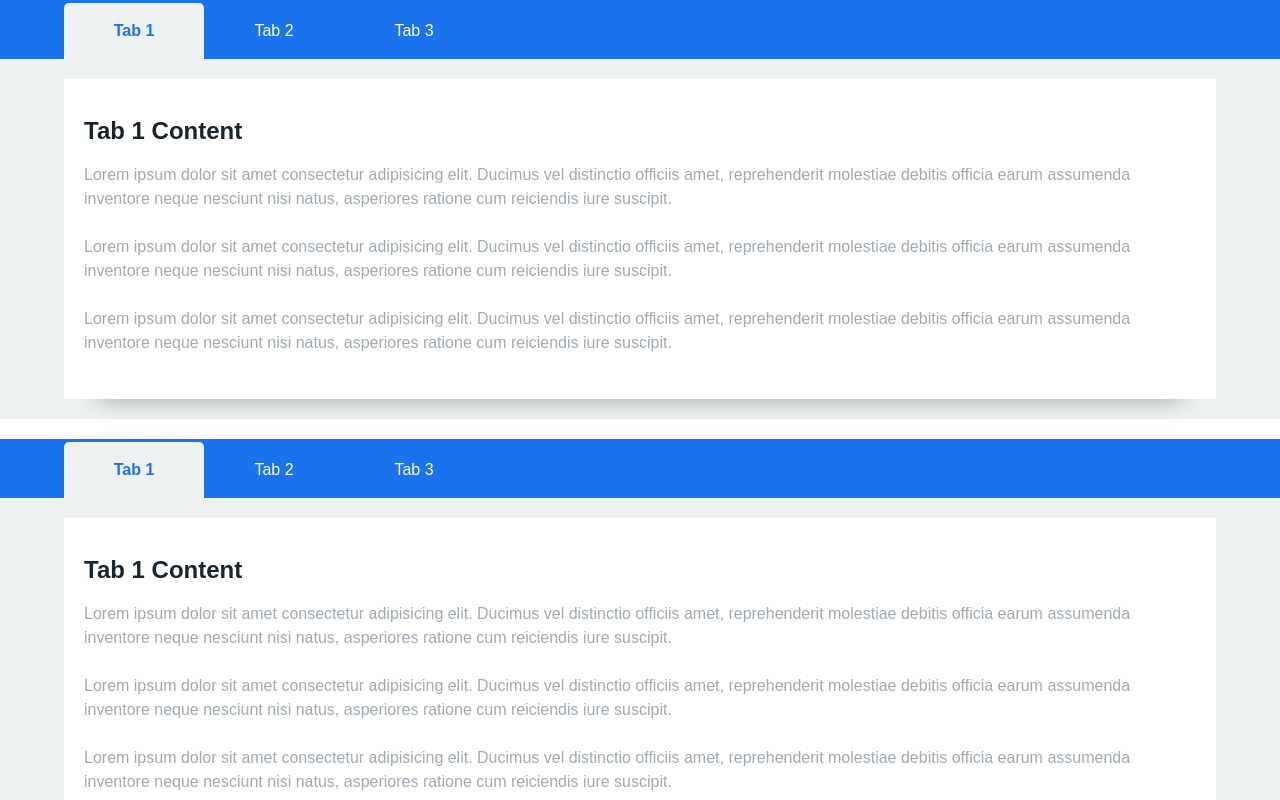
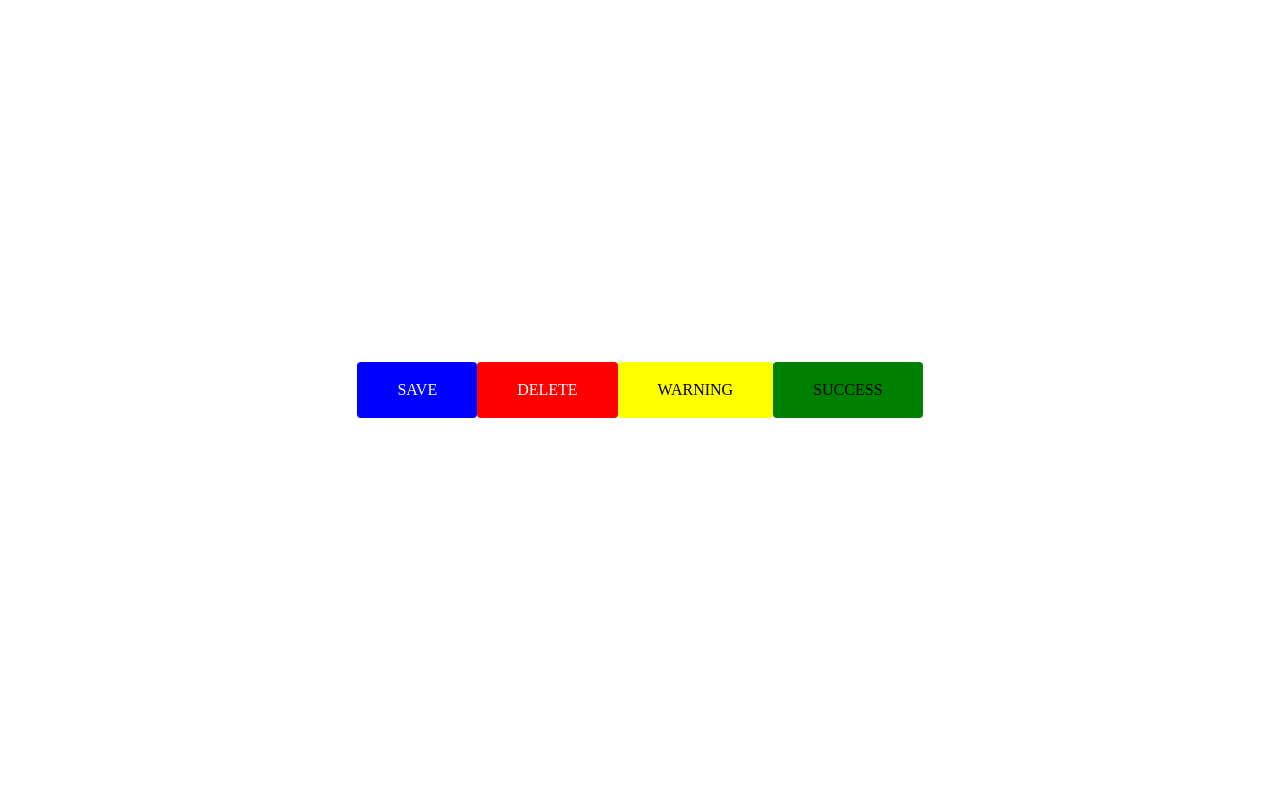
Before and after one commit to ImranHuhn/typescript-angular, an Angular app: page / in a window 1280 px wide. Shown: the top 800 px of the page. Built offline with nearby package versions, Linux system fonts and the light colour scheme.

Commit message:
Pass Data from parent to child Lesson

```diff
--- a/src/app/app.component.html
+++ b/src/app/app.component.html
@@ -1,5 +1,13 @@
+<!-- <app-tabs-component></app-tabs-component>
 <app-tabs-component></app-tabs-component>
 <app-tabs-component></app-tabs-component>
-<app-tabs-component></app-tabs-component>
-<app-tabs-component></app-tabs-component>
+<app-tabs-component></app-tabs-component> -->
+
+
+<div class="testing-box">
+    <master-button [type]="'primary'" [title]="'save'"></master-button>
+    <master-button [type]="'danger'" [title]="'delete'"></master-button>
+    <master-button [type]="'warning'" [title]="'warning'"></master-button>
+    <master-button [type]="'success'" [title]="'success'"></master-button>
+</div>
 <router-outlet></router-outlet>
--- a/src/app/app.module.ts
+++ b/src/app/app.module.ts
@@ -10,13 +10,15 @@ import { TitleComponent } from './image-box/title/title.component';
 //import { ImageBoxService } from './image-box/image-box.service';
 import { GetDataService } from './image-box/get-data.service';
 import { TabsComponentComponent } from './tabs-component/tabs-component.component';
+import { MasterButtonComponent } from './master-button/master-button.component';
 
 @NgModule({
   declarations: [
     AppComponent,
     ImageBoxComponent,
     TitleComponent,
-    TabsComponentComponent
+    TabsComponentComponent,
+    MasterButtonComponent
   ],
   imports: [
     BrowserModule,
--- /dev/null
+++ b/src/app/master-button/master-button.component.html
@@ -0,0 +1,6 @@
+<div id="master-button" [ngClass]="{
+    'primary': type == 'primary',
+    'danger': type == 'danger',
+    'success': type == 'success',
+    'warning': type == 'warning'
+}">{{ title }}</div>
--- /dev/null
+++ b/src/app/master-button/master-button.component.scss
@@ -0,0 +1,24 @@
+#master-button {
+    padding: 20px 40px;
+    color: white;
+    background: black;
+    border-radius: 4px;
+    text-transform: uppercase;
+    margin-bottom: 20px;
+    &.primary {
+        background: blue;
+        color: white;
+    }
+    &.danger {
+        background: red;
+        color: white;
+    }
+    &.warning {
+        background: yellow;
+        color: black;
+    }
+    &.success {
+        background: green;
+        color: black;
+    }
+}
--- /dev/null
+++ b/src/app/master-button/master-button.component.ts
@@ -0,0 +1,13 @@
+import { Component, OnInit, Input } from '@angular/core';
+
+@Component({
+  selector: 'master-button',
+  templateUrl: './master-button.component.html',
+  styleUrls: ['./master-button.component.scss']
+})
+export class MasterButtonComponent implements OnInit {
+  @Input() type!: string;
+  @Input() title!: string;
+  constructor() {}
+  ngOnInit() {}
+}
--- a/src/styles.scss
+++ b/src/styles.scss
@@ -46,3 +46,9 @@ table {
 	border-collapse: collapse;
 	border-spacing: 0;
 }
+.testing-box {
+	display: flex;
+	justify-content: center;
+	align-items: center;
+	height: 100vh;
+}
```
Also changed, not shown: 1 other file (tests, documents, lock files or other folders).
